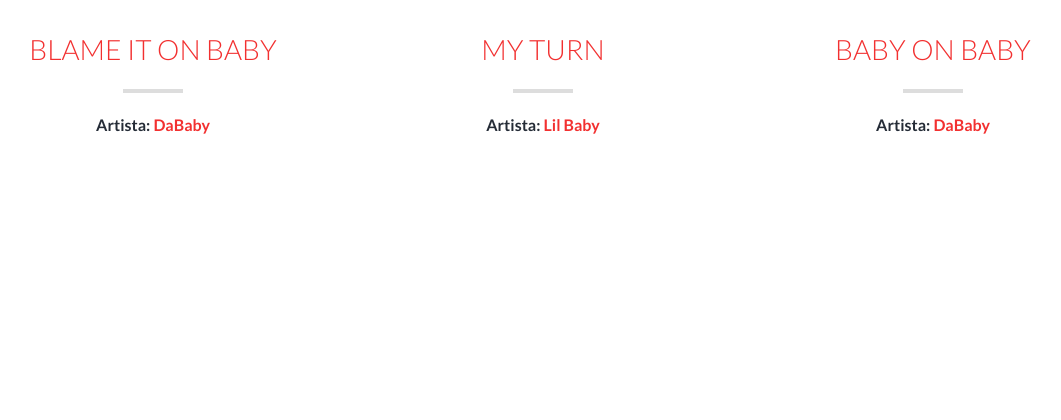
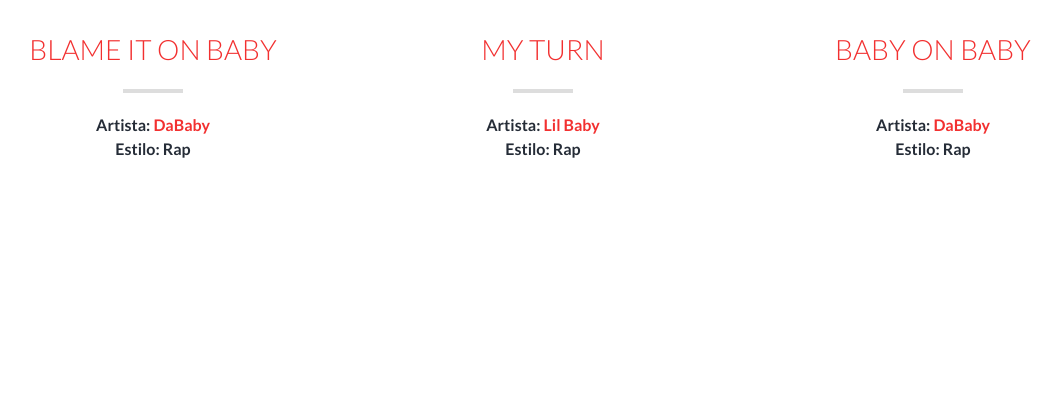
Before and after one commit to mikelgomez/top100, a Django app: page /proyecto/albumes/ in a window 1280 px wide. Shown: the part 1271-1691 px from the top of the page, without its empty margins (97-1158 px from the left). Run offline with Django 3.2, Linux system fonts and the light colour scheme; data comes from the database, SQL or seed files in the repository; some libraries are stand-ins or nearby versions.

Commit message:
Añadidos estilos Albumes

```diff
--- a/top100/templates/albumes.html
+++ b/top100/templates/albumes.html
@@ -33,6 +33,7 @@
 								<hr />
 								<!-- some responce from social medial or web likes -->
 								<p>Artista: <a href="/proyecto/artistas/{{a.artistaAlbum.id}}">{{a.artistaAlbum}}</a></p>
+								<p>Estilo: <!-- <a href="/proyecto/estilos/{{a.estiloAlbum.id}}">-->{{a.estiloAlbum}}<!--</a> --> </p>
 							</div>
 						</div>
 					</div>
--- a/top100/templates/detailArtista.html
+++ b/top100/templates/detailArtista.html
@@ -29,6 +29,7 @@
 							<div class="featured-item-info">
 								<!-- featured title -->
 								<h4><a href="/proyecto/albumes/{{a.id}}">{{a.nombreAlbum}}</a></h4>
+								<p>Estilo: <!-- <a href="/proyecto/estilos/{{a.estiloAlbum.id}}">-->{{a.estiloAlbum}}<!--</a> --> </p>
 								<!-- horizontal line -->
 								<hr />
 							</div>
```
